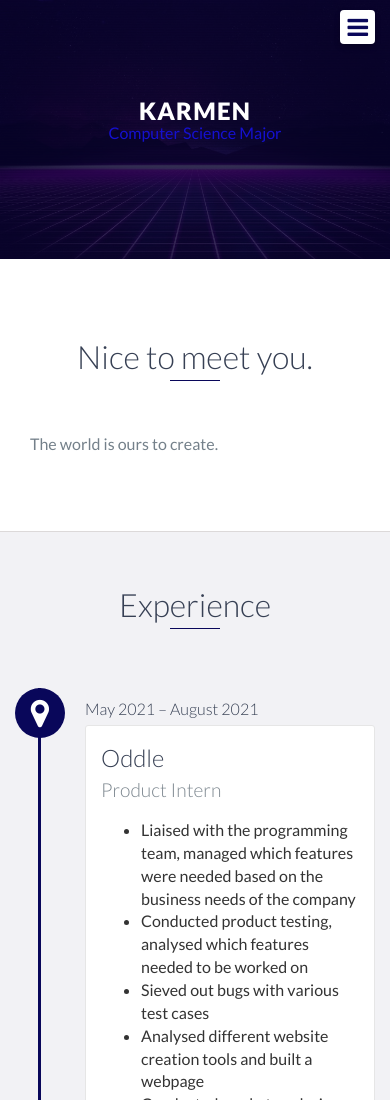
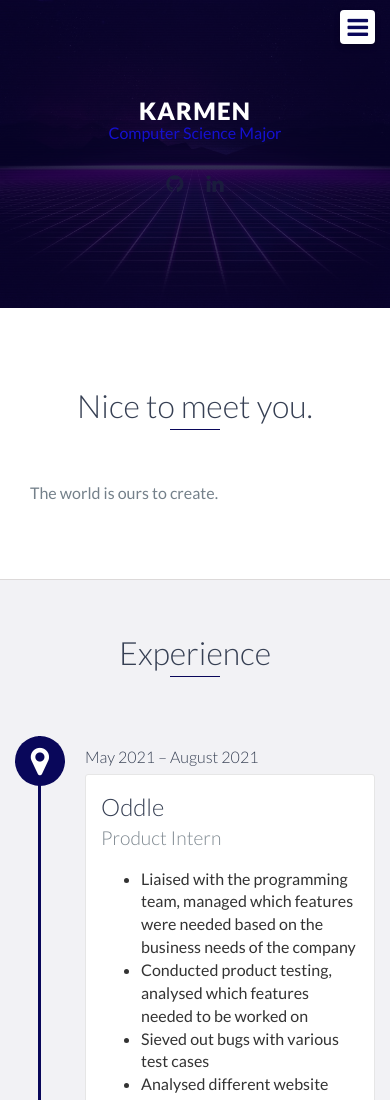
Before and after one commit to karmenclariss/karmenclariss.github.io, a website: page index.html in a window 390 px wide. Shown: the top 1100 px of the page. Drawn offline with nearby package versions, Linux system fonts and the light colour scheme; files that its build step writes are made by us from their sources.

Commit message:
Update index.html

```diff
--- a/index.html
+++ b/index.html
@@ -49,6 +49,16 @@
             <h2>Computer Science Major</h2>
 <!--             <a href="#" class="btn-rounded-white">Download Resume</a> -->
         </div>
+	    <div class="col-sm-5 social">
+                    <ul>
+                        <li>
+                            <a href="https://github.com/karysauce" target="_blank"><i class="fa fa-github" aria-hidden="true"></i></a>
+                        </li>
+                        <li>
+                            <a href="https://linkedin.com/in/leekarmenclariss" target="_blank"><i class="fa fa-linkedin" aria-hidden="true"></i></a>
+                        </li>
+                    </ul>
+                </div>
         <!-- End #lead-content -->
 
         <div id="lead-overlay"></div>
```
